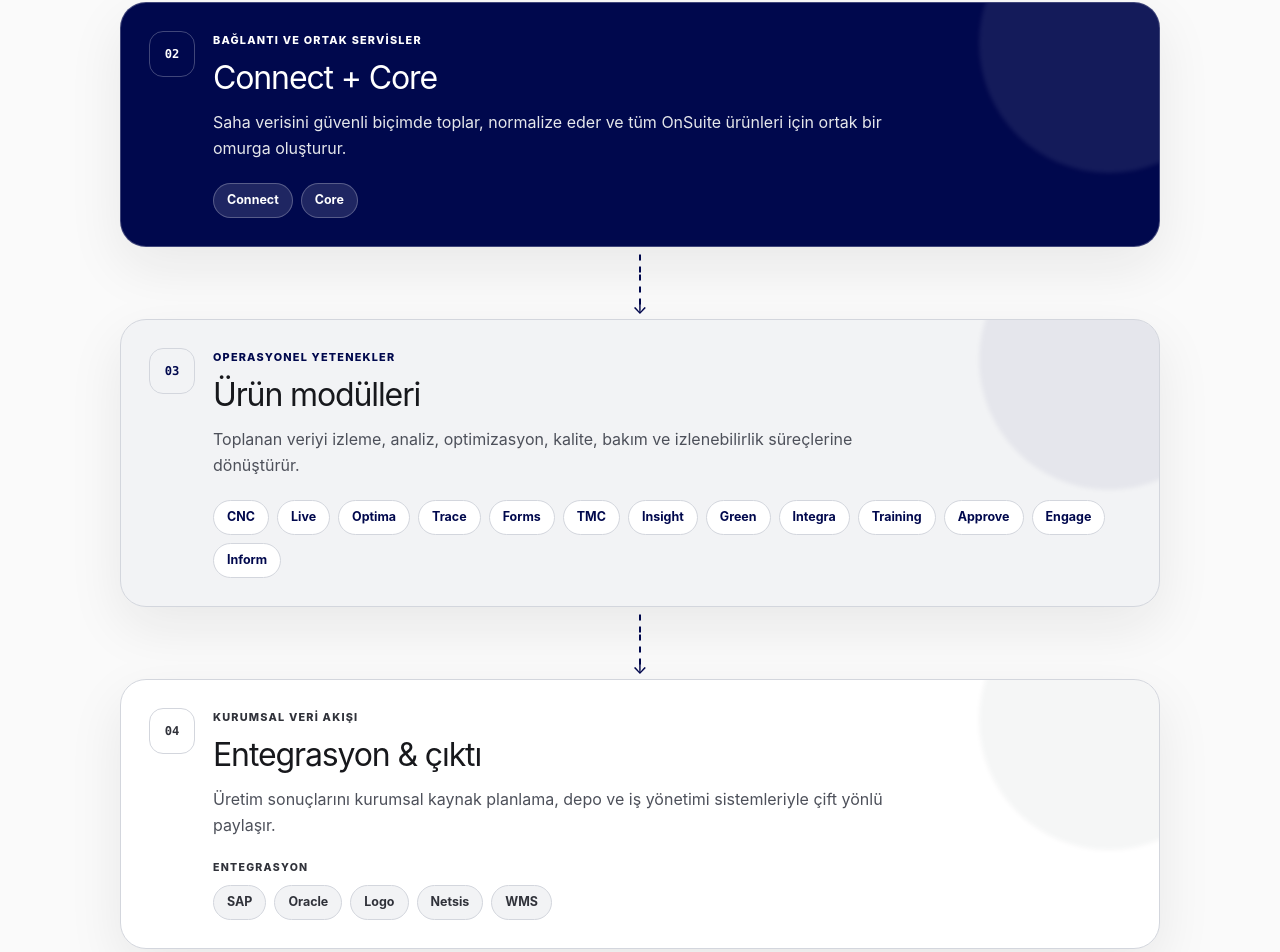
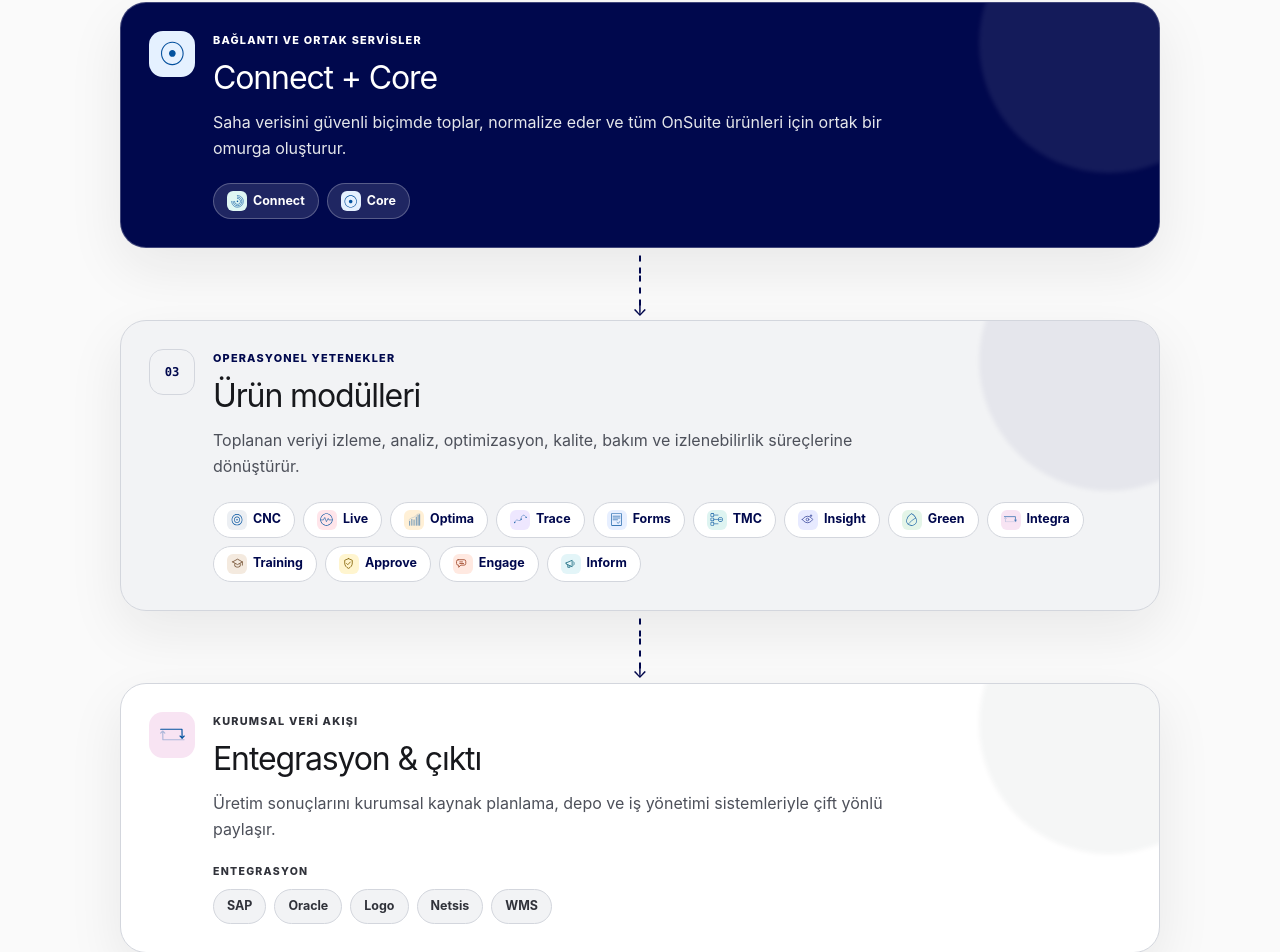
Before and after one commit to BurakAmasyaa/OnSuite, a Next.js app: page /mimari in a window 1280 px wide. Shown: the part 1545-2497 px from the top of the page. Built offline with nearby package versions, Linux system fonts and the light colour scheme; no server answers.

Commit message:
Apply product icons to architecture layers

```diff
--- a/app/globals.css
+++ b/app/globals.css
@@ -304,6 +304,8 @@
 .architecture-layer-output { --architecture-bg: var(--white); --architecture-line: var(--gray-300); --architecture-accent: var(--gray-800); --architecture-badge: var(--gray-100); --architecture-glow: rgba(23, 24, 28, 0.04); }
 .architecture-layer-copy { position: relative; z-index: 1; display: grid; grid-template-columns: auto 1fr; gap: 18px; align-items: flex-start; }
 .architecture-number { display: grid; width: 46px; height: 46px; place-items: center; border: 1px solid var(--architecture-line); border-radius: 14px; color: var(--architecture-accent); font: 800 0.76rem ui-monospace, SFMono-Regular, Menlo, monospace; }
+.architecture-tier-icon, .architecture-tier-icon .product-icon-tile { display: grid; width: 46px; height: 46px; place-items: center; border-radius: 14px; }
+.architecture-tier-icon .product-icon-tile img { width: 25px; height: 25px; }
 .architecture-layer-copy p { margin: 1px 0 6px; color: var(--architecture-accent); font-size: 0.68rem; font-weight: 800; letter-spacing: 0.11em; text-transform: uppercase; }
 .architecture-layer-copy h2 { margin: 0; font-size: clamp(1.35rem, 3vw, 2rem); letter-spacing: -0.035em; }
 .architecture-layer-copy div > span { display: block; max-width: 720px; margin-top: 8px; color: var(--muted); line-height: 1.6; }
@@ -318,10 +320,11 @@
   text-transform: uppercase;
 }
 .architecture-badges { display: flex; flex-wrap: wrap; gap: 8px; }
-.architecture-badges span {
+.architecture-badges > span {
   display: inline-flex;
   min-height: 34px;
   align-items: center;
+  gap: 6px;
   border: 1px solid var(--architecture-line);
   border-radius: 999px;
   background: var(--architecture-badge);
@@ -330,8 +333,10 @@
   font-size: 0.78rem;
   font-weight: 750;
 }
-.architecture-layer-field .architecture-badges span { border-color: var(--gray-300); color: var(--brand); }
-.architecture-layer-output .architecture-badges span { border-color: var(--gray-300); color: var(--gray-800); }
+.architecture-badges > span .product-icon-tile { width: 20px; height: 20px; border-radius: 6px; }
+.architecture-badges > span .product-icon-tile svg, .architecture-badges > span .product-icon-tile img { width: 13px; height: 13px; }
+.architecture-layer-field .architecture-badges > span { border-color: var(--gray-300); color: var(--brand); }
+.architecture-layer-output .architecture-badges > span { border-color: var(--gray-300); color: var(--gray-800); }
 .architecture-arrow { position: relative; width: 54px; height: 72px; }
 .architecture-arrow::before {
   position: absolute;
--- a/app/mimari/page.tsx
+++ b/app/mimari/page.tsx
@@ -1,5 +1,10 @@
 import type { Metadata } from "next";
 import { ArchitectureStateTabs } from "@/components/architecture-state-tabs";
+import {
+  ProductIcon,
+  productIconByCode,
+  type ProductIconKey,
+} from "@/components/product-icon";
 import { products } from "@/lib/data";
 
 export const metadata: Metadata = {
@@ -23,23 +28,38 @@
 
 const productModules = products
   .filter((product) => product.AppProductCode !== "CORE" && product.AppProductCode !== "CONNECTIVITY")
-  .map((product) => product.ProductTitleTR ?? product.ProductTitleEN ?? product.AppProductCode);
+  .map((product) => ({
+    label: product.ProductTitleTR ?? product.ProductTitleEN ?? product.AppProductCode,
+    icon: productIconByCode[product.AppProductCode],
+  }));
+
+type ArchitectureBadge = {
+  label: string;
+  icon?: ProductIconKey;
+};
 
 type ArchitectureLayerProps = {
   number: string;
   eyebrow: string;
   title: string;
   description: string;
-  badges: string[];
+  badges: ArchitectureBadge[];
   badgeLabel?: string;
   tone: "field" | "core" | "modules" | "output";
+  tierIcon?: ProductIconKey;
 };
 
-function ArchitectureLayer({ number, eyebrow, title, description, badges, badgeLabel, tone }: ArchitectureLayerProps) {
+function ArchitectureLayer({ number, eyebrow, title, description, badges, badgeLabel, tone, tierIcon }: ArchitectureLayerProps) {
   return (
     <article className={`architecture-layer architecture-layer-${tone}`}>
       <div className="architecture-layer-copy">
-        <span className="architecture-number">{number}</span>
+        {tierIcon ? (
+          <span className="architecture-tier-icon">
+            <ProductIcon icon={tierIcon} />
+          </span>
+        ) : (
+          <span className="architecture-number">{number}</span>
+        )}
         <div>
           <p>{eyebrow}</p>
           <h2>{title}</h2>
@@ -49,7 +69,12 @@
       <div className="architecture-badge-group">
         {badgeLabel ? <p className="architecture-badge-label">{badgeLabel}</p> : null}
         <div className="architecture-badges" aria-label={`${title} bileşenleri`}>
-          {badges.map((badge) => <span key={badge}>{badge}</span>)}
+          {badges.map((badge) => (
+            <span key={badge.label}>
+              {badge.icon ? <ProductIcon icon={badge.icon} /> : null}
+              {badge.label}
+            </span>
+          ))}
         </div>
       </div>
     </article>
@@ -80,9 +105,10 @@
           eyebrow="Verinin kaynağı"
           title="Saha katmanı"
           description="Makineler, kontrol sistemleri, endüstriyel protokoller ve kimliklendirme teknolojileri."
-          badges={fieldTechnologies}
+          badges={fieldTechnologies.map((label) => ({ label }))}
           badgeLabel="Saha protokolleri"
           tone="field"
+          tierIcon="connect"
         />
         <FlowArrow />
         <ArchitectureLayer
@@ -90,8 +116,12 @@
           eyebrow="Bağlantı ve ortak servisler"
           title="Connect + Core"
           description="Saha verisini güvenli biçimde toplar, normalize eder ve tüm OnSuite ürünleri için ortak bir omurga oluşturur."
-          badges={["Connect", "Core"]}
+          badges={[
+            { label: "Connect", icon: "connect" },
+            { label: "Core", icon: "core" },
+          ]}
           tone="core"
+          tierIcon="core"
         />
         <FlowArrow />
         <ArchitectureLayer
@@ -108,9 +138,10 @@
           eyebrow="Kurumsal veri akışı"
           title="Entegrasyon & çıktı"
           description="Üretim sonuçlarını kurumsal kaynak planlama, depo ve iş yönetimi sistemleriyle çift yönlü paylaşır."
-          badges={integrationSystems}
+          badges={integrationSystems.map((label) => ({ label }))}
           badgeLabel="Entegrasyon"
           tone="output"
+          tierIcon="integra"
         />
       </section>
     </div>
```
